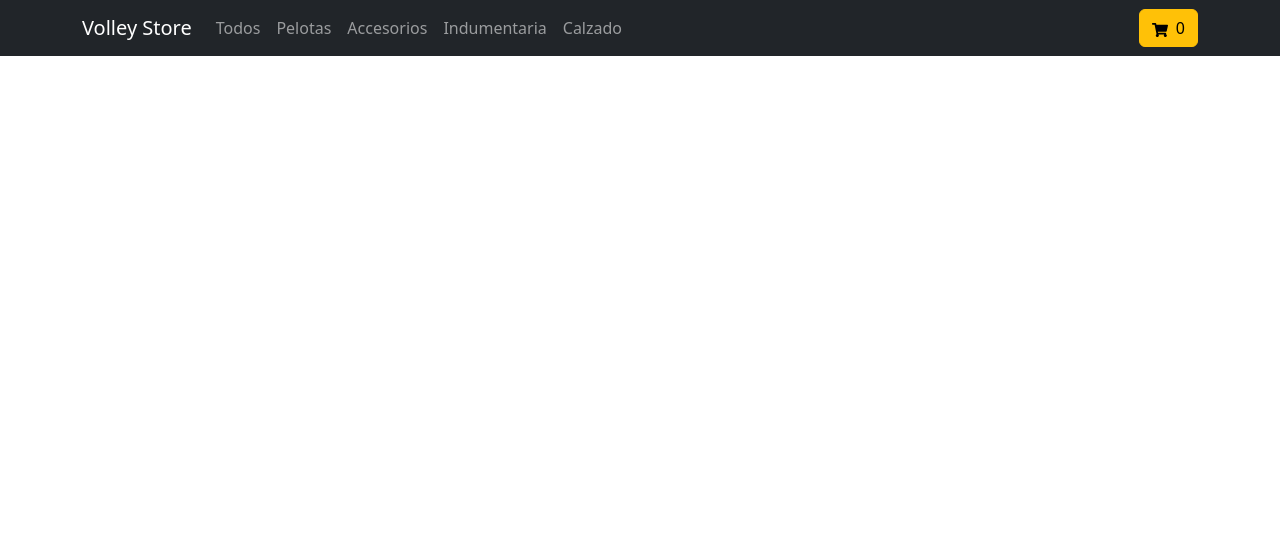
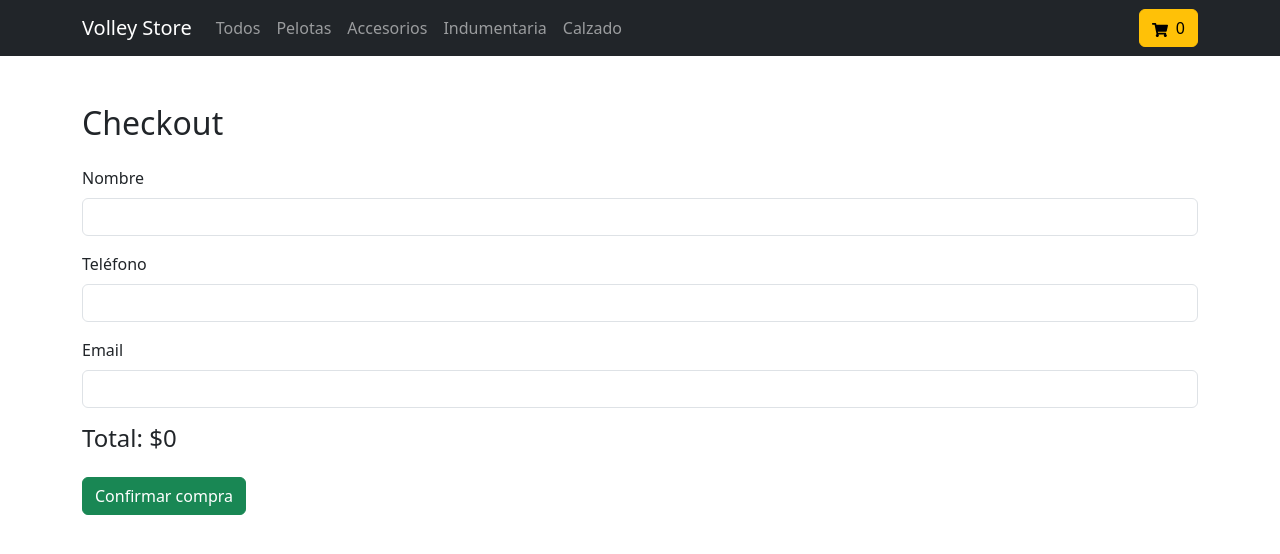
Before and after one commit to dabouzajm-lang/volley-store, a React (Vite) app in the folder volley-store/: page /checkout in a window 1280 px wide. Shown: the top 554 px of the page. Built offline with nearby package versions, Linux system fonts and the light colour scheme.

Commit message:
Agregado proceso de checkout y púlido final de flujos

```diff
--- a/volley-store/src/App.jsx
+++ b/volley-store/src/App.jsx
@@ -1,10 +1,14 @@
 import { BrowserRouter, Routes, Route } from "react-router-dom";
 
 import Navbar from "./components/NavBar/Navbar";
+
 import ItemListContainer from "./components/ItemListContainer/ItemListContainer";
+
 import ItemDetailContainer from "./components/ItemDetailContainer/ItemDetailContainer";
+
 import Cart from "./components/Cart/Cart";
 
+import Checkout from "./components/Checkout/Checkout";
 
 function App() {
 
@@ -41,6 +45,11 @@ function App() {
                     element={<Cart />}
                 />
 
+                <Route
+                    path="/checkout"
+                    element={<Checkout />}
+                />
+
             </Routes>
 
         </BrowserRouter>
--- a/volley-store/src/components/Cart/Cart.jsx
+++ b/volley-store/src/components/Cart/Cart.jsx
@@ -14,22 +14,42 @@ function Cart() {
     } = useContext(CartContext);
 
 
+    const getTotal = () => {
+
+        return cart.reduce(
+
+            (total, item) =>
+                total + item.price * item.quantity,
+
+            0
+
+        );
+
+    };
+
+
     // Carrito vacío
     if (cart.length === 0) {
 
         return (
 
-            <div className="container text-center mt-5">
+            <div className="container mt-5 text-center">
 
                 <h2>
                     Tu carrito está vacío
                 </h2>
 
+
+                <p className="mt-3">
+                    Agregá productos para comenzar tu compra.
+                </p>
+
+
                 <Link
                     to="/"
                     className="btn btn-primary mt-3"
                 >
-                    Volver al catálogo
+                    Ver productos
                 </Link>
 
             </div>
@@ -39,20 +59,12 @@ function Cart() {
     }
 
 
-    // Total general
-    const total = cart.reduce(
-        (acc, item) =>
-            acc + item.price * item.quantity,
-        0
-    );
-
-
     return (
 
         <div className="container mt-5">
 
             <h2 className="mb-4">
-                🛒 Carrito de compras
+                Tu carrito
             </h2>
 
 
@@ -63,59 +75,53 @@ function Cart() {
                     className="card mb-3"
                 >
 
-                    <div className="card-body">
-
-                        <div className="row align-items-center">
-
+                    <div className="row g-0">
 
                         <div className="col-md-3">
 
                             <img
                                 src={item.image}
+                                className="img-fluid rounded-start"
                                 alt={item.name}
-                                    className="img-fluid"
                             />
 
                         </div>
 
 
-                            <div className="col-md-3">
+                        <div className="col-md-9">
 
-                                <h5>
+                            <div className="card-body">
+
+                                <h4 className="card-title">
                                     {item.name}
-                                </h5>
-
-                            </div>
+                                </h4>
 
 
-                            <div className="col-md-2">
+                                <p>
+                                    Precio unitario:
+                                    {" "}
+                                    ${item.price}
+                                </p>
+
 
                                 <p>
-                                    Cantidad: {item.quantity}
+                                    Cantidad:
+                                    {" "}
+                                    {item.quantity}
                                 </p>
 
-                            </div>
-
-
-                            <div className="col-md-2">
 
                                 <p>
-                                    Precio: ${item.price}
-                                </p>
-
-                            </div>
-
-
-                            <div className="col-md-2">
-
-                                <p>
-                                    Subtotal: $
-                                    {item.price * item.quantity}
+                                    Subtotal:
+                                    {" "}
+                                    <strong>
+                                        ${item.price * item.quantity}
+                                    </strong>
                                 </p>
 
 
                                 <button
-                                    className="btn btn-danger btn-sm"
+                                    className="btn btn-danger"
                                     onClick={() =>
                                         removeItem(item.id)
                                     }
@@ -124,7 +130,6 @@ function Cart() {
                                 </button>
 
                             </div>
-
 
                         </div>
 
@@ -135,16 +140,16 @@ function Cart() {
             ))}
 
 
-            <div className="text-end mt-4">
+            <div className="card mt-4">
+
+                <div className="card-body">
 
                     <h3>
-                    Total: ${total}
+                        Total: ${getTotal()}
                     </h3>
 
-            </div>
 
-
-            <div className="d-flex justify-content-between mt-4">
+                    <div className="d-flex gap-2 mt-3">
 
                         <button
                             className="btn btn-outline-danger"
@@ -163,6 +168,9 @@ function Cart() {
 
                     </div>
 
+                </div>
+
+            </div>
 
         </div>
 
--- /dev/null
+++ b/volley-store/src/components/Checkout/Checkout.jsx
@@ -0,0 +1,321 @@
+import { useContext, useState } from "react";
+
+import {
+    addDoc,
+    collection,
+    serverTimestamp
+} from "firebase/firestore";
+
+import { db } from "../../firebase";
+
+import { CartContext } from "../../context/CartContext";
+
+
+function Checkout() {
+
+    const {
+        cart,
+        clearCart
+    } = useContext(CartContext);
+
+
+    const [formData, setFormData] = useState({
+        name: "",
+        phone: "",
+        email: ""
+    });
+
+
+    const [loading, setLoading] = useState(false);
+
+    const [orderId, setOrderId] = useState(null);
+
+    const [error, setError] = useState("");
+
+
+    const handleChange = (event) => {
+
+        const { name, value } = event.target;
+
+
+        setFormData({
+            ...formData,
+            [name]: value
+        });
+
+    };
+
+
+    const getTotal = () => {
+
+        return cart.reduce(
+
+            (total, item) =>
+                total + item.price * item.quantity,
+
+            0
+
+        );
+
+    };
+
+
+    const handleSubmit = async (event) => {
+
+        event.preventDefault();
+
+
+        if (cart.length === 0) {
+
+            setError(
+                "El carrito está vacío."
+            );
+
+            return;
+
+        }
+
+
+        setLoading(true);
+
+        setError("");
+
+
+        try {
+
+            const order = {
+
+                buyer: {
+
+                    name: formData.name,
+
+                    phone: formData.phone,
+
+                    email: formData.email
+
+                },
+
+
+                items: cart.map((item) => ({
+
+                    id: item.id,
+
+                    name: item.name,
+
+                    price: item.price,
+
+                    quantity: item.quantity
+
+                })),
+
+
+                total: getTotal(),
+
+                date: serverTimestamp()
+
+            };
+
+
+            const ordersCollection = collection(
+                db,
+                "orders"
+            );
+
+
+            const orderReference = await addDoc(
+                ordersCollection,
+                order
+            );
+
+
+            setOrderId(
+                orderReference.id
+            );
+
+
+            clearCart();
+
+
+        } catch (error) {
+
+            console.error(
+                "Error creando la orden:",
+                error
+            );
+
+
+            setError(
+                "Ocurrió un error al procesar la compra. Intentá nuevamente."
+            );
+
+        } finally {
+
+            setLoading(false);
+
+        }
+
+    };
+
+
+    if (orderId) {
+
+        return (
+
+            <div className="container mt-5 text-center">
+
+                <h2 className="text-success">
+                    ¡Compra realizada con éxito!
+                </h2>
+
+
+                <p className="mt-4">
+                    Gracias por tu compra,{" "}
+                    <strong>
+                        {formData.name}
+                    </strong>.
+                </p>
+
+
+                <p>
+                    Tu número de orden es:
+                </p>
+
+
+                <h3>
+                    {orderId}
+                </h3>
+
+
+                <p className="mt-3">
+                    Guardá este ID para consultar
+                    tu compra.
+                </p>
+
+            </div>
+
+        );
+
+    }
+
+
+    return (
+
+        <div className="container mt-5">
+
+            <h2 className="mb-4">
+                Checkout
+            </h2>
+
+
+            {error && (
+
+                <div className="alert alert-danger">
+                    {error}
+                </div>
+
+            )}
+
+
+            <form onSubmit={handleSubmit}>
+
+                <div className="mb-3">
+
+                    <label
+                        htmlFor="name"
+                        className="form-label"
+                    >
+                        Nombre
+                    </label>
+
+
+                    <input
+                        type="text"
+                        id="name"
+                        name="name"
+                        className="form-control"
+                        value={formData.name}
+                        onChange={handleChange}
+                        required
+                    />
+
+                </div>
+
+
+                <div className="mb-3">
+
+                    <label
+                        htmlFor="phone"
+                        className="form-label"
+                    >
+                        Teléfono
+                    </label>
+
+
+                    <input
+                        type="tel"
+                        id="phone"
+                        name="phone"
+                        className="form-control"
+                        value={formData.phone}
+                        onChange={handleChange}
+                        required
+                    />
+
+                </div>
+
+
+                <div className="mb-3">
+
+                    <label
+                        htmlFor="email"
+                        className="form-label"
+                    >
+                        Email
+                    </label>
+
+
+                    <input
+                        type="email"
+                        id="email"
+                        name="email"
+                        className="form-control"
+                        value={formData.email}
+                        onChange={handleChange}
+                        required
+                    />
+
+                </div>
+
+
+                <div className="mb-4">
+
+                    <h4>
+                        Total: ${getTotal()}
+                    </h4>
+
+                </div>
+
+
+                <button
+                    type="submit"
+                    className="btn btn-success"
+                    disabled={loading}
+                >
+
+                    {loading
+                        ? "Procesando compra..."
+                        : "Confirmar compra"
+                    }
+
+                </button>
+
+            </form>
+
+        </div>
+
+    );
+
+}
+
+
+export default Checkout;
--- a/volley-store/src/components/ItemDetail/ItemDetail.jsx
+++ b/volley-store/src/components/ItemDetail/ItemDetail.jsx
@@ -12,6 +12,8 @@ function ItemDetail({ product }) {
     const { addItem } = useContext(CartContext);
 
     const [added, setAdded] = useState(false);
+
+    const [error, setError] = useState("");
 
 
     if (!product) {
@@ -29,9 +31,25 @@ function ItemDetail({ product }) {
 
     const handleAdd = (quantity) => {
 
-        addItem(product, quantity);
+        const addedSuccessfully = addItem(
+            product,
+            quantity
+        );
+
+
+        if (addedSuccessfully) {
+
+            setError("");
 
             setAdded(true);
+
+        } else {
+
+            setError(
+                "No hay suficiente stock disponible."
+            );
+
+        }
 
     };
 
@@ -71,11 +89,24 @@ function ItemDetail({ product }) {
 
                 {!added ? (
 
+                    <>
+
+                        {error && (
+
+                            <p className="text-danger">
+                                {error}
+                            </p>
+
+                        )}
+
+
                         <ItemCount
                             stock={product.stock}
                             initial={1}
                             onAdd={handleAdd}
                         />
+
+                    </>
 
                 ) : (
 
```
Also changed, not shown: volley-store/src/context/CartContext.jsx (+41 -2 lines), volley-store/src/data/products.js (deleted, +0 -40 lines). Lines whose indentation alone changed are shown as unchanged.
